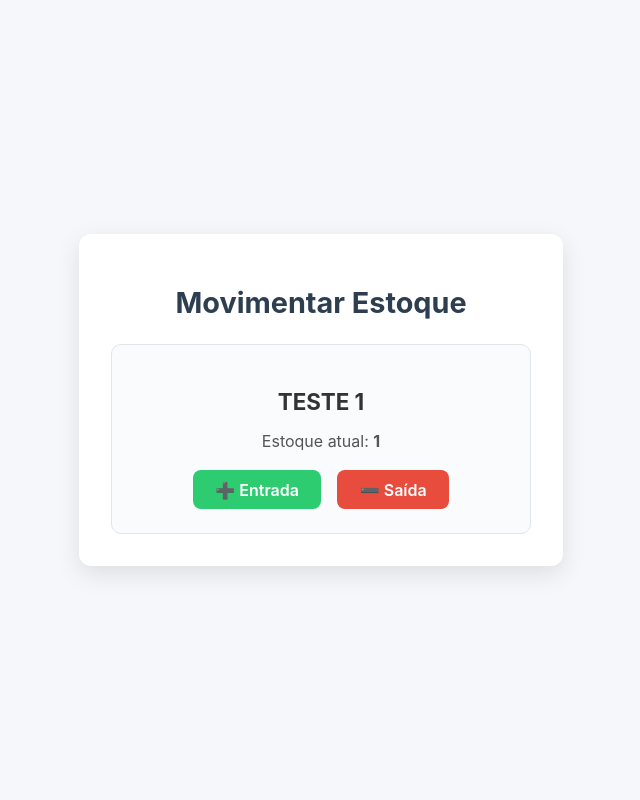
After one commit to gabriellemosc/Inventory-Management-System, a Django app: page /move_stock/1/ in a window 1280 px wide. The commit adds this page. Shown: the whole page, without its empty margins (319-959 px from the left). Run offline with Django 4.2, Linux system fonts and the light colour scheme; a user stored in the database is signed in; data comes from the database, SQL or seed files in the repository.

```diff
--- a/inventory/forms.py
+++ b/inventory/forms.py
@@ -79,7 +79,7 @@ class ItemForm(forms.ModelForm):    #class from django, create a form A DB model
 
         return description
 
-class StockMovement(forms.ModelForm):
+class StockMovementForm(forms.ModelForm):
     class Meta:
         model = StockMovement
         fields = ['item', 'tipo', 'quantidade', 'observacao']
@@ -99,7 +99,7 @@ class StockMovement(forms.ModelForm):
 
     def save(self, commit=True):
             movimento = super().save(commit=False)
-            quantidade = self.cleaned_data.get['quantidade']
+            quantidade = self.cleaned_data.get('quantidade')
             tipo = self.cleaned_data.get['tipo']
             item = self.cleaned_data.get['item']
 
--- /dev/null
+++ b/inventory/static/inventory/css/move_stock.css
@@ -0,0 +1,78 @@
+body {
+    margin: 0;
+    padding: 0;
+    font-family: 'Inter', sans-serif;
+    background: #f5f7fa;
+    display: flex;
+    justify-content: center;
+    align-items: center;
+    height: 100vh;
+}
+
+.stock-container {
+    text-align: center;
+    padding: 2rem;
+    background-color: white;
+    border-radius: 12px;
+    box-shadow: 0 8px 24px rgba(0, 0, 0, 0.1);
+    width: 90%;
+    max-width: 420px;
+}
+
+.stock-title {
+    font-size: 1.8rem;
+    color: #2c3e50;
+    margin-bottom: 1.5rem;
+}
+
+.item-card {
+    background-color: #f9fbfd;
+    border: 1px solid #dfe6ec;
+    padding: 1.5rem;
+    border-radius: 10px;
+}
+
+.item-name {
+    font-size: 1.4rem;
+    margin-bottom: 0.5rem;
+    color: #333;
+}
+
+.item-quantity {
+    font-size: 1rem;
+    color: #555;
+    margin-bottom: 1.2rem;
+}
+
+.stock-buttons {
+    display: flex;
+    justify-content: center;
+    gap: 1rem;
+}
+
+.btn {
+    padding: 0.6rem 1.4rem;
+    font-size: 1rem;
+    font-weight: 600;
+    border: none;
+    border-radius: 8px;
+    text-decoration: none;
+    color: #fff;
+    transition: background-color 0.2s ease;
+}
+
+.btn-add {
+    background-color: #2ecc71;
+}
+
+.btn-add:hover {
+    background-color: #27ae60;
+}
+
+.btn-remove {
+    background-color: #e74c3c;
+}
+
+.btn-remove:hover {
+    background-color: #c0392b;
+}
--- /dev/null
+++ b/inventory/templates/inventory/move_stock.html
@@ -0,0 +1,26 @@
+{% load static %}
+
+<!DOCTYPE html>
+<html lang="pt-br">
+<head>
+    <meta charset="UTF-8">
+    <meta name="viewport" content="width=device-width, initial-scale=1.0">
+    <title>{{ item.name }} - Movimentar Estoque</title>
+    <link rel="stylesheet" href="{% static 'inventory/css/move_stock.css' %}">
+</head>
+<body>
+    <div class="stock-container">
+        <h1 class="stock-title">Movimentar Estoque</h1>
+
+        <div class="item-card">
+            <h2 class="item-name">{{ item.name }}</h2>
+            <p class="item-quantity">Estoque atual: <strong>{{ item.quantity }}</strong></p>
+
+            <div class="stock-buttons">
+                <a href="{% url 'move_stock' item.pk %}?tipo=E" class="btn btn-add">&#x2795; Entrada</a>
+                <a href="{% url 'move_stock' item.pk %}?tipo=S" class="btn btn-remove">&#x2796; Saída</a>
+            </div>
+        </div>
+    </div>
+</body>
+</html>
--- a/inventory/views.py
+++ b/inventory/views.py
@@ -1,5 +1,5 @@
 from django.shortcuts import render, redirect       #render give a html page as response, redirect make the user goes to other URL
-from .forms import ItemForm, CategoryForm, SubCategoryForm, LoginForm, Item, StockMovement
+from .forms import ItemForm, CategoryForm, SubCategoryForm, LoginForm, Item, StockMovementForm
 from django.shortcuts import redirect
 from .models import Category, SubCategory
 from django.contrib.auth import login, logout, authenticate
@@ -115,13 +115,16 @@ def create_subcategory(request):
 @login_required
 def move_stock(request, pk):
     item = get_object_or_404(Item, pk=pk, user=request.user)  if pk else None
+    tipo_predefinido = request.GET.get('tipo')
+
 
     if request.method == 'POST':
-          form = StockMovement(request.POST)
+          form = StockMovementForm(request.POST)
           if form.is_valid():
                form.save()
                return redirect('item_details', pk=pk)
     else:
-        form = StockMovement(initial={'item': item})
+        form = StockMovementForm(initial={'item': item, 'tipo_predefinido': tipo_predefinido})
+        print(tipo_predefinido)
 
     return render(request,'inventory/move_stock.html', {'form': form, 'item': item})
```
Also changed, not shown: inventory/templates/inventory/User/login.html (+18 -13 lines).
